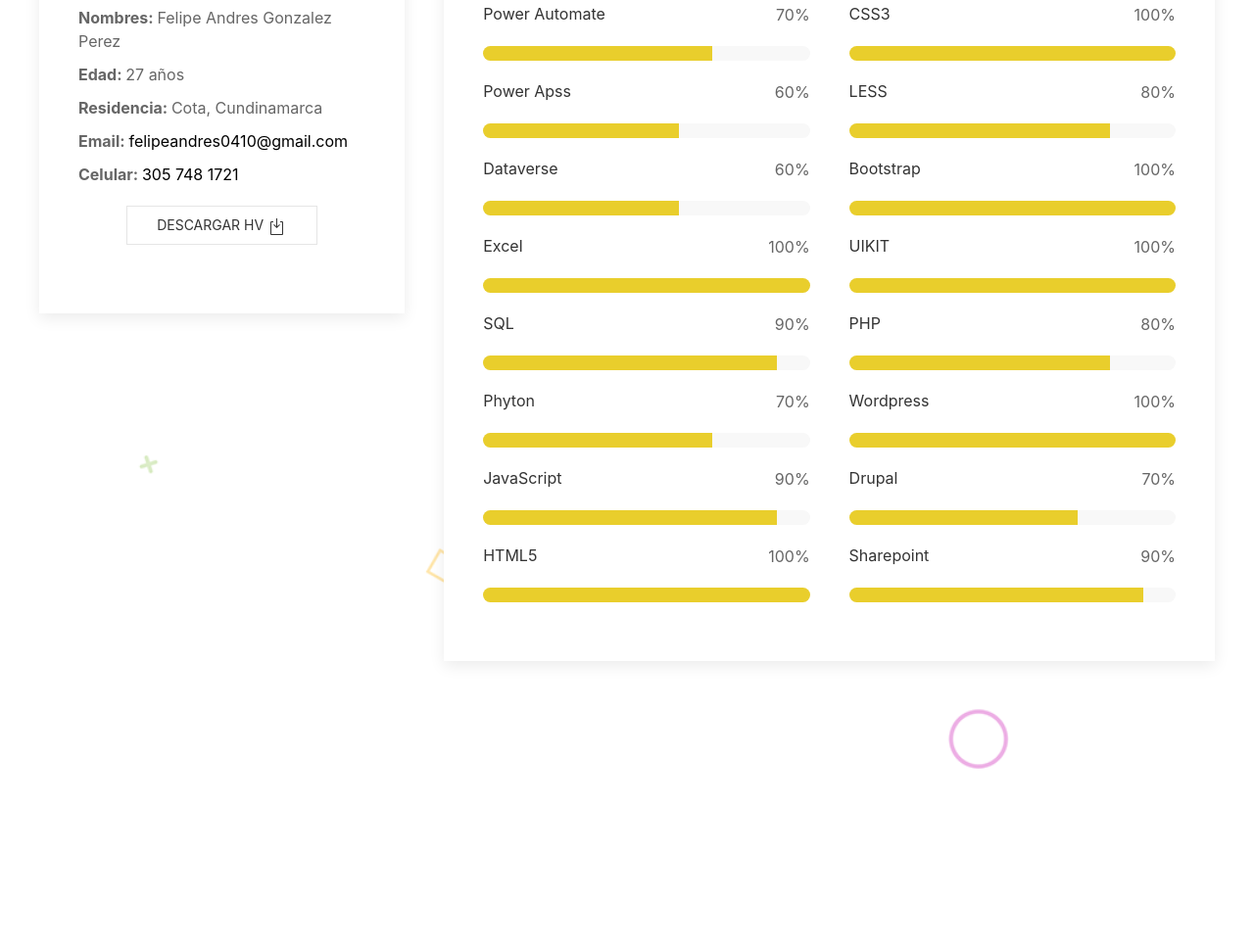
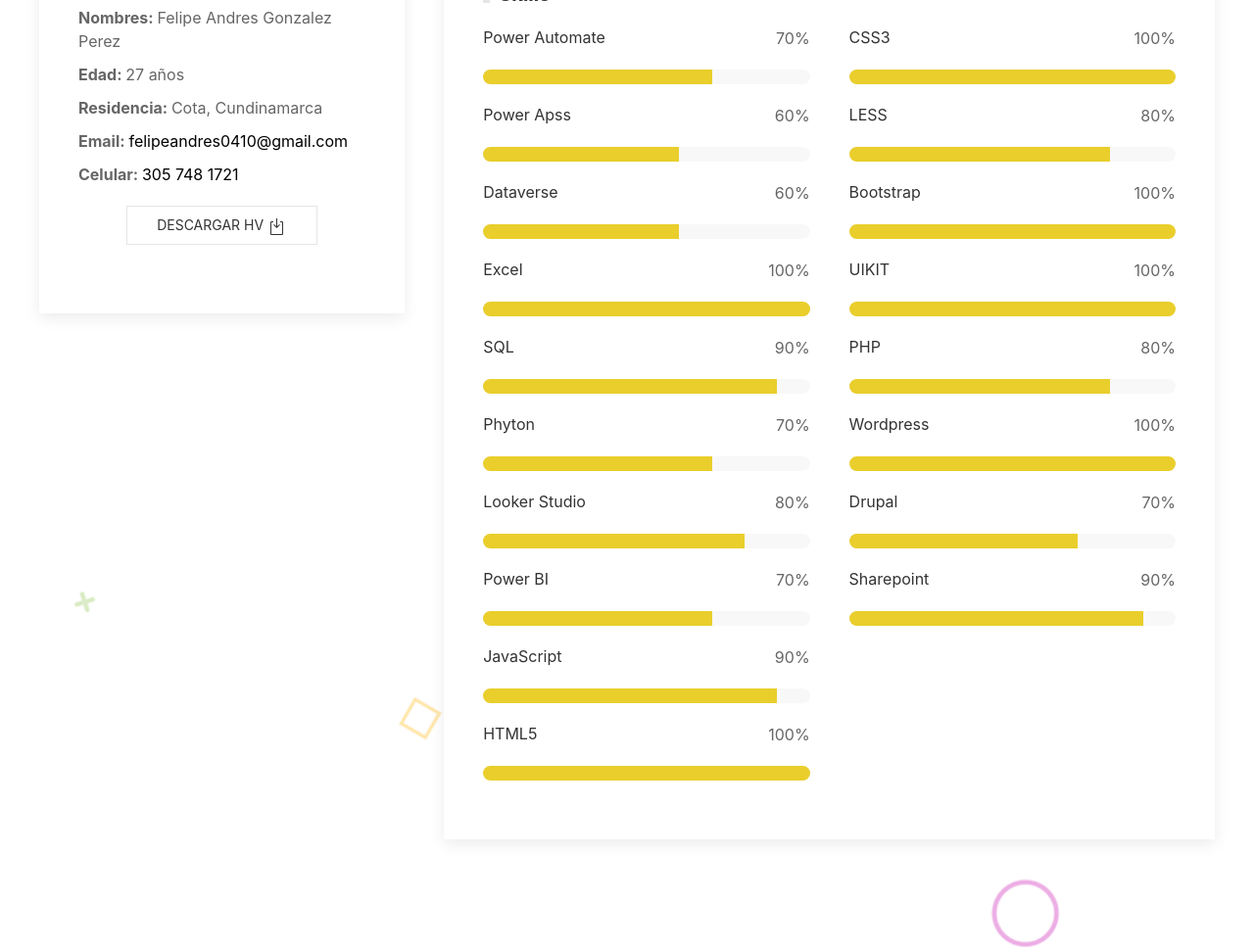
Before and after one commit to Felipeandresgp/felipeandresgp.github.io, a plain HTML site: page index.html in a window 1280 px wide. Shown: the part 579-1546 px from the top of the page at 98% size. Before the commit the page ends 1364 px from the top, so only its background shows below. Drawn offline with nearby package versions, Linux system fonts and the light colour scheme.

Commit message:
Update profile index.html

```diff
--- a/index.html
+++ b/index.html
@@ -46,9 +46,7 @@
                     <div id="component-nav" class="uk-card uk-card-default uk-card-body uk-margin-medium-bottom uk-padding uk-switcher">
                         <div>
                             <h2 class="uk-heading-bullet"><strong>Perfil profesional</strong></h2>
-                            <p>Ingeniero de software con experiencia de más de 1 año en la implementación de soluciones automatizadas mediante la plataforma Power Automate. Amplios conocimientos en análisis de procesos, diseño y desarrollo de flujos de trabajo automatizados, así como en la integración de sistemas para mejorar la eficiencia y productividad empresarial. Adicional a esto cuento con una experiencia de más de 6 años como desarrollador web.
-                               Habilidades en HTML5, CSS3, LESS, JS, Bootstrap, UIKIT, PHP y MySQL, manejo de CMS Wordpress y Drupal, desarrollo de temas desde cero y a la medida con Wordpress, e-commerce Woocommerce, integración de pasarelas de pagos. Alto conocimiento en SEO, manejo de herramientas como Google Search Console, Google Analytics, Jira, Knak, Marketo, Sharepoint, Power Automate, y herramientas ofimáticas.
-                            </p>
+                            <p>Ingeniero de software con experiencia de más de 1 año en la implementación de soluciones automatizadas mediante la plataforma Power Automate. Amplios conocimientos en análisis de procesos, diseño y desarrollo de flujos de trabajo automatizados, así como en la integración de sistemas para mejorar la eficiencia y productividad empresarial, y, además, cuento con habilidades para extraer, transformar y cargar grandes conjuntos de datos utilizando herramientas como Phyton y SQL Server, para posteriormente generar tableros de visualización utilizando Looker Studio / Power BI. Adicional a esto cuento con una experiencia de más de 6 años como desarrollador web. Habilidades en HTML5, CSS3, LESS, JS, Bootstrap, UIKIT, PHP y MySQL, manejo de CMS Wordpress y Drupal, desarrollo de temas desde cero y a la medida con Wordpress, e-commerce Woocommerce, integración de pasarelas de pagos y conocimientos en SEO.</p>
                             <h2 class="uk-heading-bullet"><strong>Skills</strong></h2>
                             <div uk-grid>
                                 <div class="uk-width-1-2@s">
@@ -90,6 +88,20 @@
                                     <div>
                                         <div uk-grid>
                                             <div class="uk-width-1-2"><h5>Phyton</h5></div>
+                                            <div class="uk-width-1-2"><p class="uk-text-right">70%</p></div>
+                                         </div>
+                                         <progress class="uk-progress uk-progress-yellow" value="70" max="100"></progress>
+                                    </div>
+                                    <div>
+                                        <div uk-grid>
+                                            <div class="uk-width-1-2"><h5>Looker Studio</h5></div>
+                                            <div class="uk-width-1-2"><p class="uk-text-right">80%</p></div>
+                                         </div>
+                                         <progress class="uk-progress uk-progress-yellow" value="80" max="100"></progress>
+                                    </div>
+                                    <div>
+                                        <div uk-grid>
+                                            <div class="uk-width-1-2"><h5>Power BI</h5></div>
                                             <div class="uk-width-1-2"><p class="uk-text-right">70%</p></div>
                                          </div>
                                          <progress class="uk-progress uk-progress-yellow" value="70" max="100"></progress>
@@ -177,7 +189,7 @@
                                         <div class="timelinecontent">
                                             <h3 class="title">Webmaster - Stefanini IT Solutions</h3>
                                             <span class="fecha">24 de enero 2022 - Actualmente</span>
-                                            <p class="content">Cuenta: Pfizer <br> Programar las campañas de email con Knak y Marketo, envío de campañas SMS a través de Masiv, administración del portal interno en Sharepoint, automatización de procesos con Power Automate, realizar reportes trimestrales de las mismas, limpieza y cruce de bases de datos, subir podcasts por medio de Buzzsprout.</p>
+                                            <p class="content">Cuenta: Pfizer <br>Programar las campañas de email con Knak y Marketo, envío de campañas SMS a través de Masiv, administración del portal interno en Sharepoint, automatización de formularios con Power Automate. Analizar y generar reportes de indicadores sobre el desempeño de estos canales digitales (Email, SMS, Sharepoint, Web).</p>
                                         </div>
                                         <div class="timelinecontent">
                                             <h3 class="title">Webmaster - Ariadna Communications Group</h3>
```
